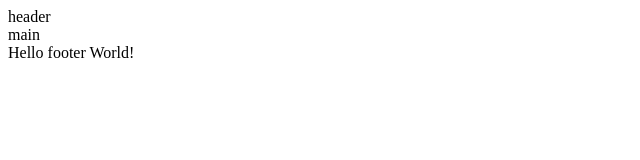
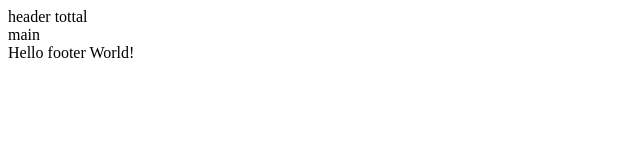
Before and after one commit to RuddyMaxWell/hello-world, a plain HTML site: page index.html in a window 1280 px wide. Shown: the full height of the page, 0-640 px from the left. Drawn offline with Linux system fonts and the light colour scheme.

Commit message:
Update index.html

```diff
--- a/index.html
+++ b/index.html
@@ -7,7 +7,7 @@
 </head>
 <body>
 
-  <header>header</header>
+  <header>header tottal</header>
   <main>main</main>
   <footer>Hello footer World!</footer>
 
```
